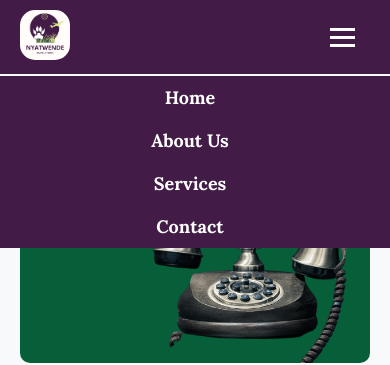
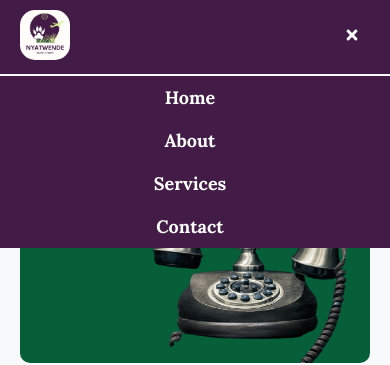
Before and after one commit to catherineotondi/NYATWENDE_TOURS, a React (Create React App) app: page /#/contact in a window 390 px wide. Both pictures are taken after a click on the element 342 px from the left and 37 px from the top of the page. Shown: the top 365 px of the page. Built offline with nearby package versions, Linux system fonts and the light colour scheme.

Commit message:
modified the menu hamburger on phone view

```diff
--- a/src/Components/Navbar.js
+++ b/src/Components/Navbar.js
@@ -1,39 +1,22 @@
-// import React from 'react';
-// import { Link } from 'react-router-dom';
-// import "../css/styles.css"
-
-// const Navbar = () => {
-//   return (
-//     <nav>
-//       <div className='navbar'>
-//         <ul>
-
-
-
-
-//                   <li><Link to="/contact">Contact Us</Link></li>
-//                   <li><Link to="/services">Services</Link></li>
-//                   <li><Link to="/about">About Us</Link></li>
-//                   <li><Link to="/">Home</Link></li>
-//         </ul>
-//       </div>
-//     </nav>
-//   );
-// };
-
-// export default Navbar;
-
-
-
-
 
 import React, { useState } from "react";
 import { Link } from "react-router-dom";
 import "../css/styles.css" // Import external CSS
 import logo from "../img/logo.png"; // Replace with your logo path
+import { FaBars, FaTimes } from "react-icons/fa"; // Icons for menu
 
 const Navbar = () => {
   const [isOpen, setIsOpen] = useState(false);
+
+  // Toggle menu function
+  const toggleMenu = () => {
+    setIsOpen(!isOpen);
+  };
+
+  // Close menu when a link is clicked
+  const closeMenu = () => {
+    setIsOpen(false);
+  };
 
   return (
     <nav className="navbar">
@@ -44,20 +27,33 @@ const Navbar = () => {
         </Link>
 
         {/* Desktop Menu */}
-        <ul className={`nav-links ${isOpen ? "active" : ""}`}>
+        {/* <ul className={`nav-links ${isOpen ? "active" : ""}`}>
           <li><Link to="/">Home</Link></li>
           <li><Link to="/about">About Us</Link></li>
 
           <li><Link to="/services">Services</Link></li>
           <li><Link to="/contact">Contact</Link></li>
-        </ul>
+        </ul> */}
 
         {/* Hamburger Menu for Mobile */}
-        <div className="hamburger" onClick={() => setIsOpen(!isOpen)}>
-          <div className={`bar ${isOpen ? "open" : ""}`}></div>
-          <div className={`bar ${isOpen ? "open" : ""}`}></div>
-          <div className={`bar ${isOpen ? "open" : ""}`}></div>
-        </div>
+        <div className="hamburger" onClick={toggleMenu}>
+        {isOpen ? <FaTimes /> : <FaBars />}
+      </div>
+      <ul className={isOpen ? "nav-links active" : "nav-links"}>
+        <li>
+          <Link to="/" onClick={closeMenu}>Home</Link>
+        </li>
+        <li>
+          <Link to="/about" onClick={closeMenu}>About</Link>
+        </li>
+        <li>
+          <Link to="/services" onClick={closeMenu}>Services</Link>
+        </li>
+        <li>
+          <Link to="/contact" onClick={closeMenu}>Contact</Link>
+        </li>
+      </ul>
+
       </div>
     </nav>
   );
```
